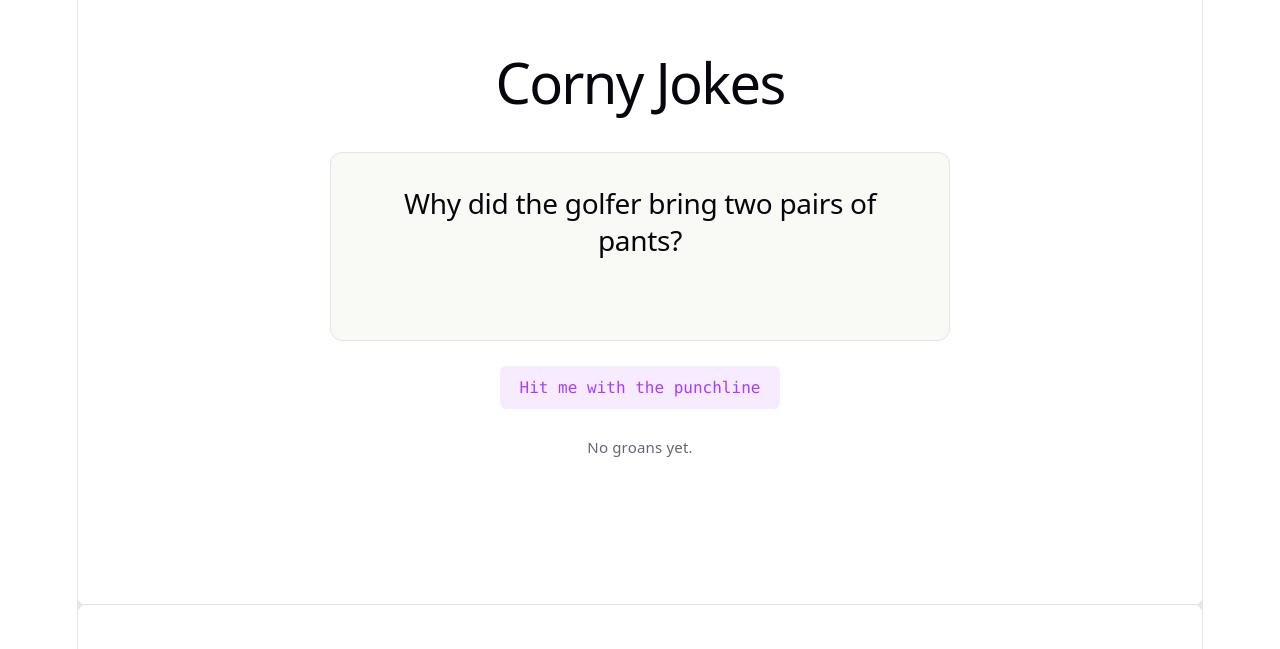
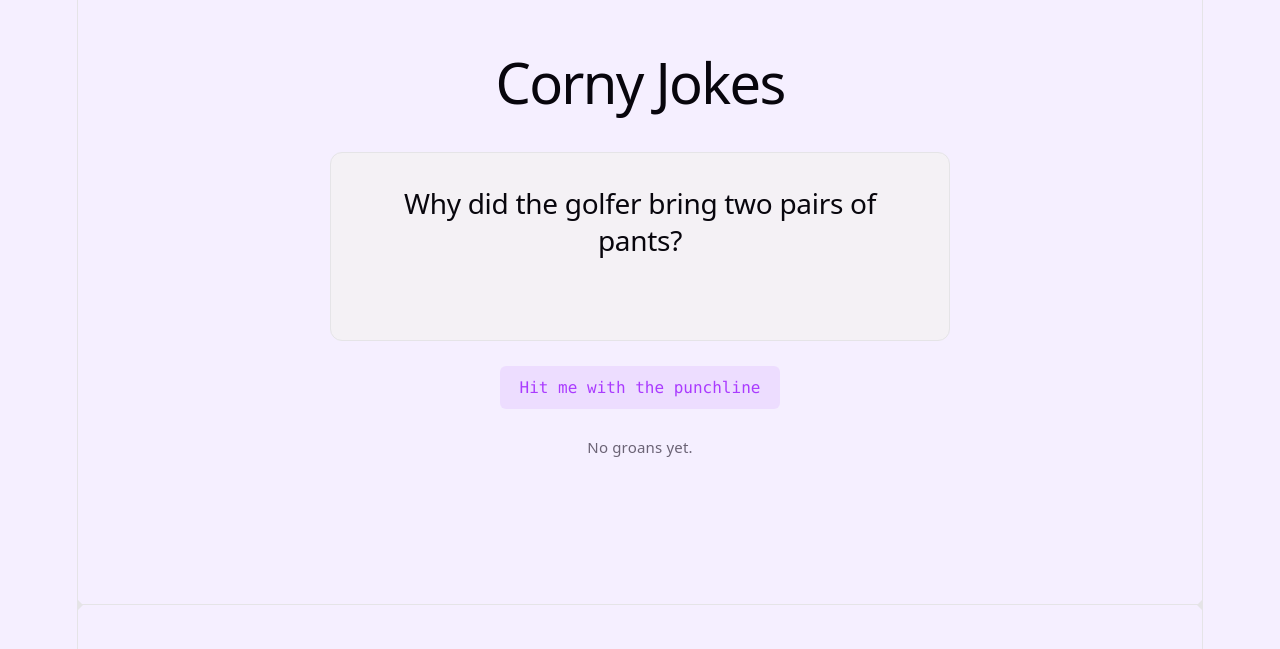
Before and after one commit to gmergola/corny-jokes, a React (Vite) app: page / in a window 1280 px wide. Shown: the part 107-756 px from the top of the page. Built offline with nearby package versions, Linux system fonts and the light colour scheme.

Commit message:
Change color

```diff
--- a/src/index.css
+++ b/src/index.css
@@ -1,7 +1,7 @@
 :root {
   --text: #6b6375;
   --text-h: #08060d;
-  --bg: #fff;
+  --bg: #f5efff;
   --border: #e5e4e7;
   --accent: #aa3bff;
   --accent-bg: rgba(170, 59, 255, 0.1);
@@ -31,7 +31,7 @@
   :root {
     --text: #9ca3af;
     --text-h: #f3f4f6;
-    --bg: #16171d;
+    --bg: #1c1626;
     --border: #2e303a;
     --accent: #c084fc;
     --accent-bg: rgba(192, 132, 252, 0.15);
```
